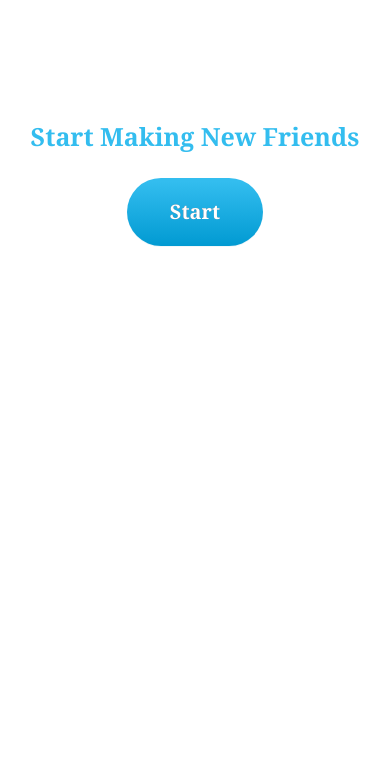
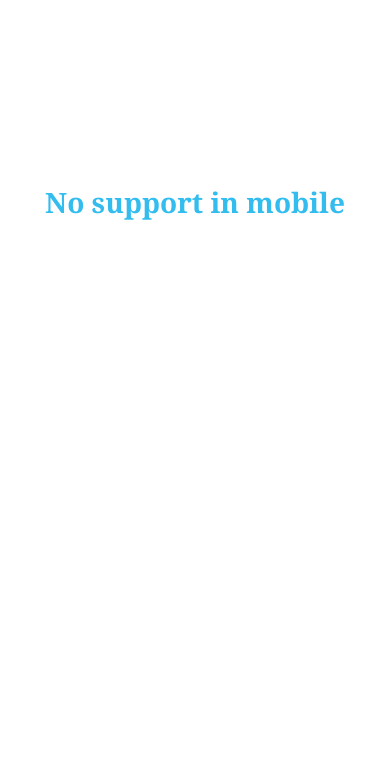
Before and after one commit to Htetaungkyaw71/Chat-Valley, a website with bundled scripts: page public/index.html in a window 390 px wide. Shown: the part 68-844 px from the top of the page. Built offline with nearby package versions, Linux system fonts and the light colour scheme; files whose address does not match are found by name.

Commit message:
change size

```diff
--- a/public/css/styles.css
+++ b/public/css/styles.css
@@ -10,8 +10,8 @@ body{
 	display: flex;
 	justify-content: center;
 	align-items: center;
-	margin-top: 160px;
-     text-align: center;
+	padding-top: 160px;
+    text-align: center;
 }
 .main_title{
 	color: #33bdef;
@@ -192,30 +192,37 @@ body{
     justify-content: space-between;
 }
 
- @media only screen and (max-width: 585px) {
+
+ @media only screen and (max-width: 768px) {
 	.main_title{
-		font-size: 25px!important;
+		display: none;
+	}
+	#support{
+		display: block;
+		font-size: 28px!important;
+		color: #33bdef;
+	}
+	.navbar{
+		display: none!important;
 	}
 	.first{
-		margin-top: 120px!important;
+		padding-top: 250px;
+		display: flex!important;
 	}
-
-     .video{
-        height: 200px!important;
-    }
-    .myButton,.myButton1,.myButton2,.myButton3{
-        width: auto!important;
-    }
+	#loading{
+		display: none;
+	}
+	#video_container{
+		display: none!important;
+	}
+	#video_chat{
+		background-color: rebeccapurple;
+		display: none!important;
+	}
   }
 
 
 
-    @media only screen and (min-width: 585px) and (max-device-width: 640px) {
-
-     .video{
-        height: 250px!important;
-    }
-}
 
 
   /* message */
--- a/public/index.html
+++ b/public/index.html
@@ -24,8 +24,11 @@
 
         <div class="first"  id="first">
             <div>
-                <p class="mb-3 text-4xl font-bold main_title">
+                <p class="mb-3 text-4xl font-bold main_title" id="main_title">
                     Start Making New Friends
+                </p>
+                <p class="mb-3 text-4xl font-bold support hidden" id="support">
+                    No support in mobile
                 </p>
                 <button class="myButton" id="video_chat">Start</button>
                 <p class="mt-4 text-2xl hidden" id="nostranger">
```
